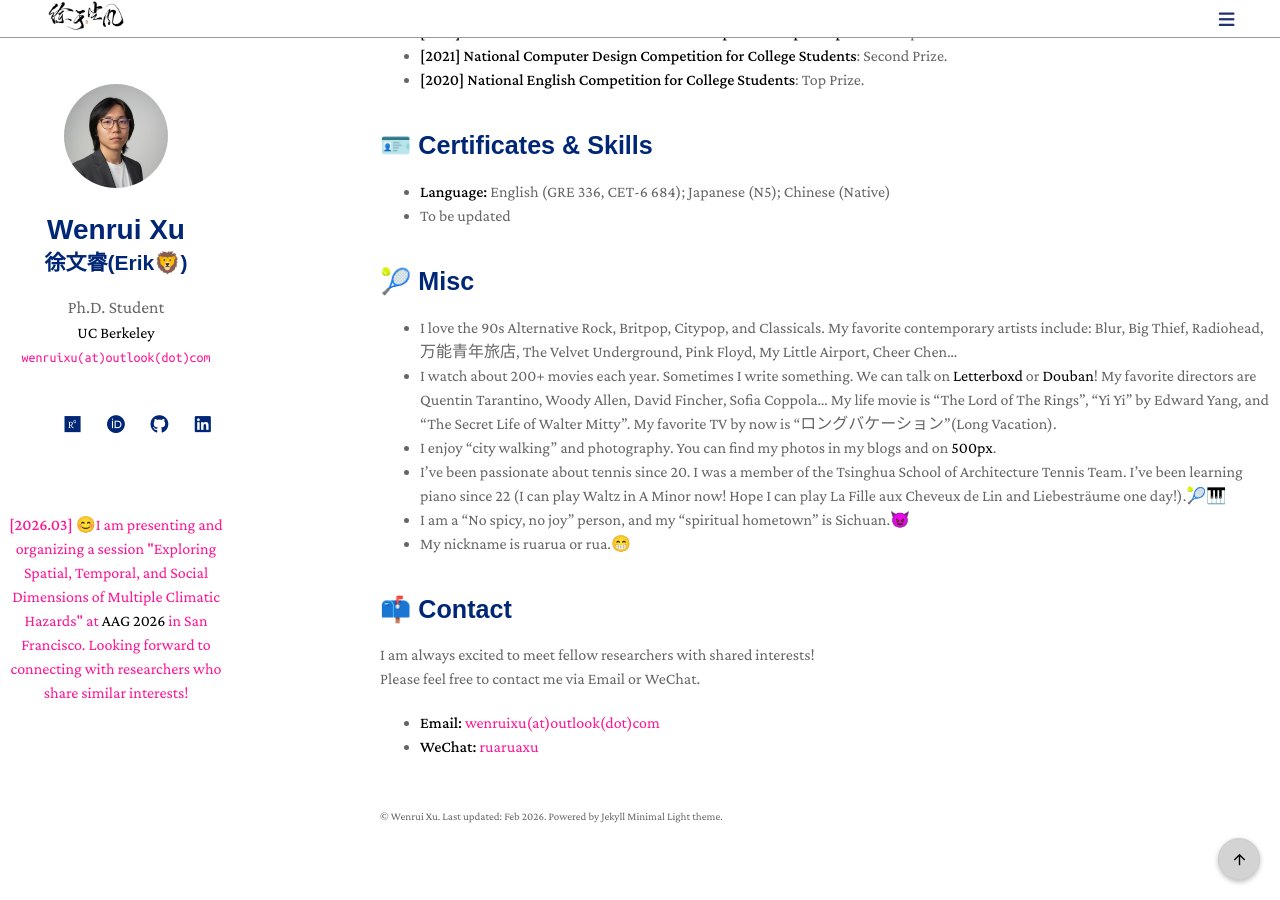
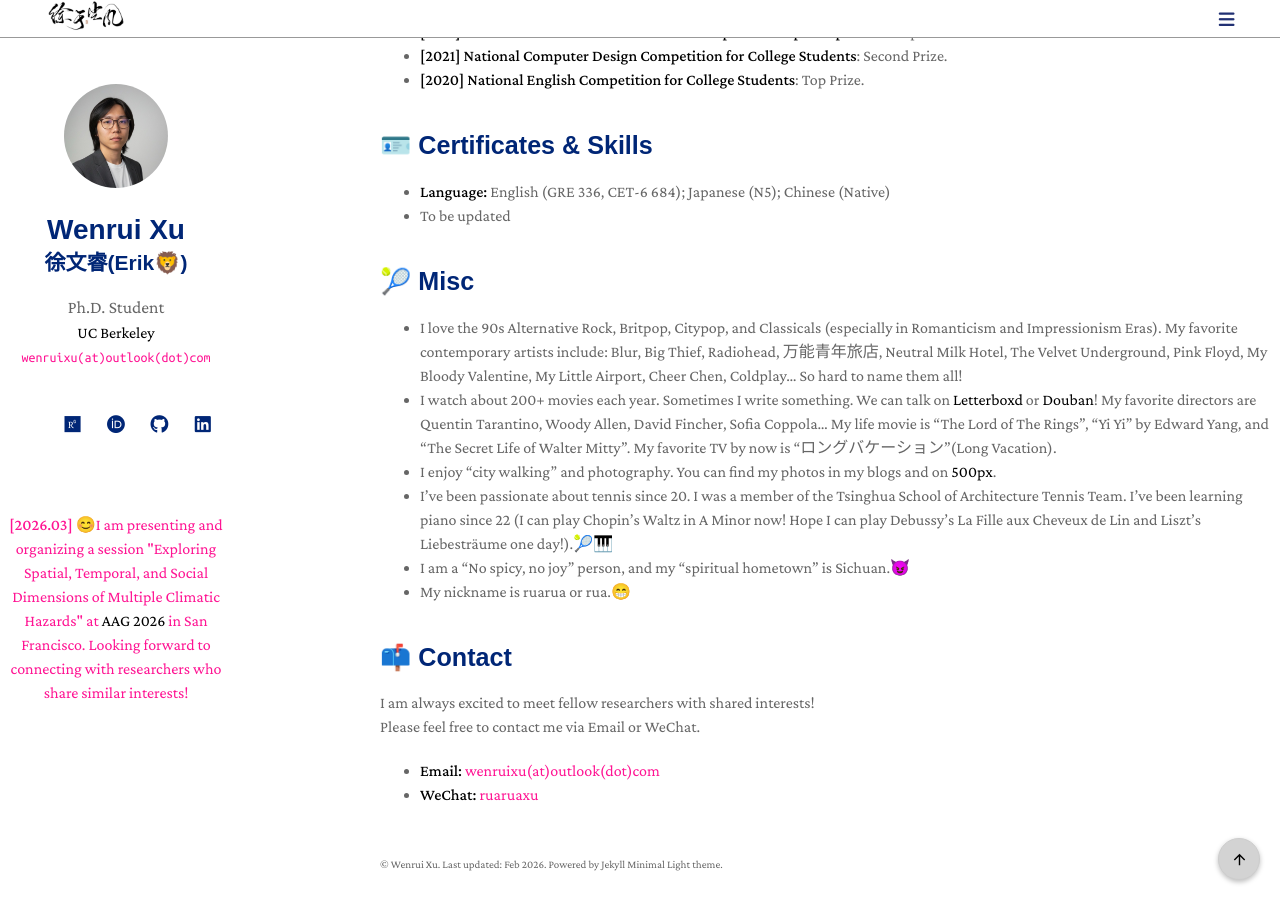
Before and after one commit to ruaruaxu/ruaruaxu.github.io, a Jekyll site: the page built from index.md, in a window 1280 px wide and 900 px high, scrolled down 3736 px. Built offline with Jekyll 4.4.1, drawn with Linux system fonts in a browser that asks for light colours; a style sheet for code colours, icons or effects is not loaded.

Commit message:
Update index.md

```diff
--- a/index.md
+++ b/index.md
@@ -401,10 +401,10 @@ I am passionate about using **GIS, Remote Sensing, and Machine Learning** to und
 
 ## 🎾 Misc
 
-- I love the 90s Alternative Rock, Britpop, Citypop, and Classicals. My favorite contemporary artists include: Blur, Big Thief, Radiohead, 万能青年旅店, The Velvet Underground, Pink Floyd, My Little Airport, Cheer Chen...
+- I love the 90s Alternative Rock, Britpop, Citypop, and Classicals (especially in Romanticism and Impressionism Eras). My favorite contemporary artists include: Blur, Big Thief, Radiohead, 万能青年旅店, Neutral Milk Hotel, The Velvet Underground, Pink Floyd, My Bloody Valentine, My Little Airport, Cheer Chen, Coldplay... So hard to name them all!
 - I watch about 200+ movies each year. Sometimes I write something. We can talk on [Letterboxd](https://letterboxd.com/ruaruaxu/) or [Douban](https://www.douban.com/people/xycf/)! My favorite directors are Quentin Tarantino, Woody Allen, David Fincher, Sofia Coppola... My life movie is "The Lord of The Rings", "Yi Yi" by Edward Yang, and "The Secret Life of Walter Mitty". My favorite TV by now is "ロングバケーション"(Long Vacation).
 - I enjoy "city walking" and photography. You can find my photos in my blogs and on [500px](https://500px.com.cn/ruaruaxu).
-- I've been passionate about tennis since 20. I was a member of the Tsinghua School of Architecture Tennis Team. I've been learning piano since 22 (I can play Waltz in A Minor now! Hope I can play La Fille aux Cheveux de Lin and Liebesträume one day!).🎾🎹
+- I've been passionate about tennis since 20. I was a member of the Tsinghua School of Architecture Tennis Team. I've been learning piano since 22 (I can play Chopin's Waltz in A Minor now! Hope I can play Debussy's La Fille aux Cheveux de Lin and Liszt's Liebesträume one day!).🎾🎹
 - I am a "No spicy, no joy" person, and my "spiritual hometown" is Sichuan.😈
 - My nickname is ruarua or rua.😁
 
```
